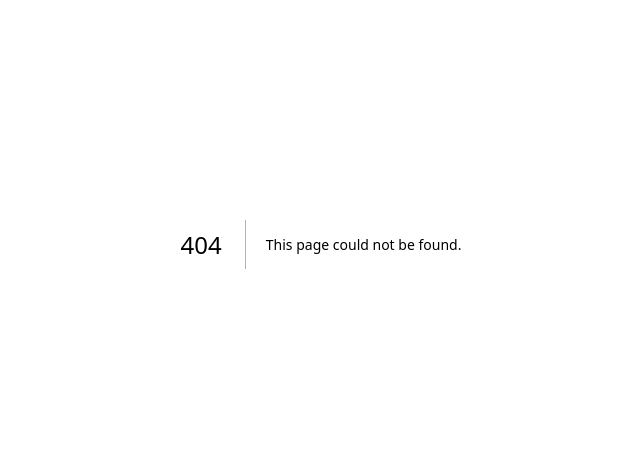
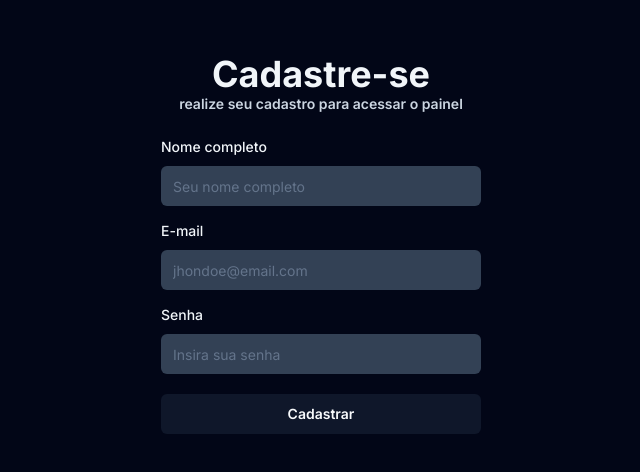
Before and after one commit to Gabriel-Passoss/iTools, a Next.js app: page /register in a window 1280 px wide. Before the commit this address had no page. Shown: the part 156-628 px from the top of the page, without its empty margins (319-959 px from the left). Built offline with nearby package versions, Linux system fonts and the light colour scheme.

Commit message:
add: register page

```diff
--- /dev/null
+++ b/src/app/register/page.tsx
@@ -0,0 +1,92 @@
+'use client'
+
+import { Button } from '@/components/ui/button'
+import {
+  Form,
+  FormControl,
+  FormField,
+  FormItem,
+  FormLabel,
+  FormMessage,
+} from '@/components/ui/form'
+import { Input } from '@/components/ui/input'
+import { useForm } from 'react-hook-form'
+
+export default function RegisterPage() {
+  const form = useForm()
+
+  return (
+    <div className="bg-slate-950 h-screen flex justify-center items-center flex-col gap-">
+      <h1 className="text-slate-100 font-bold text-4xl">Cadastre-se</h1>
+      <span className="text-slate-300 font-semibold text-sm">
+        realize seu cadastro para acessar o painel
+      </span>
+
+      <Form {...form}>
+        <form className="flex flex-col gap-3 mt-5 w-[25vw]">
+          <FormField
+            control={form.control}
+            name="name"
+            render={({ field }) => (
+              <FormItem>
+                <FormLabel className="text-slate-100 font-medium">
+                  Nome completo
+                </FormLabel>
+                <FormControl>
+                  <Input
+                    placeholder="Seu nome completo"
+                    className="bg-slate-700 text-slate-100"
+                    {...field}
+                  />
+                </FormControl>
+                <FormMessage />
+              </FormItem>
+            )}
+          />
+
+          <FormField
+            control={form.control}
+            name="email"
+            render={({ field }) => (
+              <FormItem>
+                <FormLabel className="text-slate-100 font-medium">
+                  E-mail
+                </FormLabel>
+                <FormControl>
+                  <Input
+                    placeholder="jhondoe@email.com"
+                    className="bg-slate-700 text-slate-100"
+                    {...field}
+                  />
+                </FormControl>
+                <FormMessage />
+              </FormItem>
+            )}
+          />
+
+          <FormField
+            control={form.control}
+            name="password"
+            render={({ field }) => (
+              <FormItem>
+                <FormLabel className="text-slate-100 font-medium">
+                  Senha
+                </FormLabel>
+                <FormControl>
+                  <Input
+                    placeholder="Insira sua senha"
+                    className="bg-slate-700 text-slate-100"
+                    {...field}
+                  />
+                </FormControl>
+                <FormMessage />
+              </FormItem>
+            )}
+          />
+
+          <Button className="mt-2 font-semibold">Cadastrar</Button>
+        </form>
+      </Form>
+    </div>
+  )
+}
```
